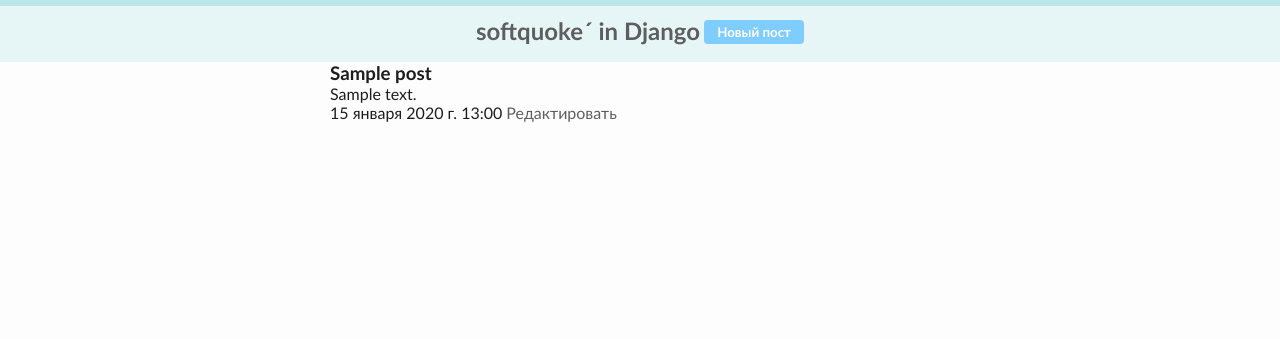
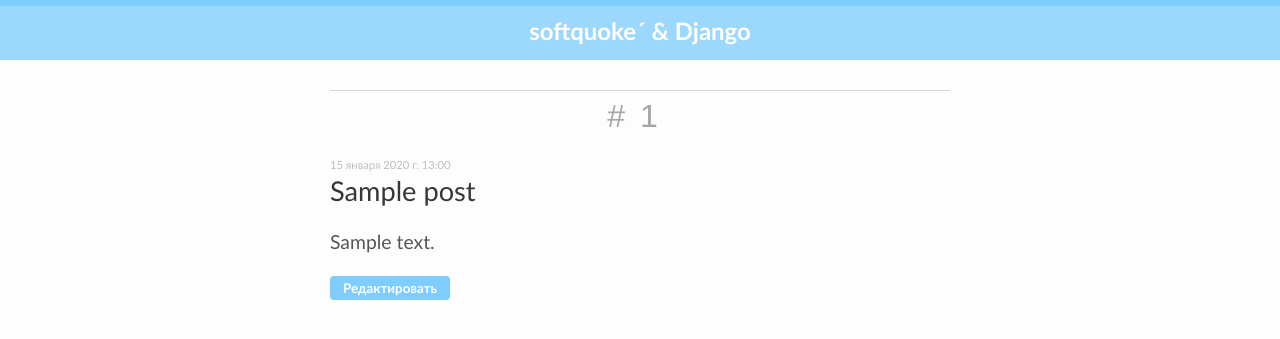
Before and after one commit to softquoke/blog, a Django app: page /post/1/ in a window 1280 px wide. Shown: the top 339 px of the page. Run offline with Django 4.2, Linux system fonts and the light colour scheme; a user stored in the database is signed in; tables that the repository leaves empty hold one stand-in row (values such as "Sample post").

Commit message:
new style

```diff
--- a/blog/main/static/css/index.css
+++ b/blog/main/static/css/index.css
@@ -2,6 +2,7 @@
     margin: 0;
     padding: 0;
     color: rgb(29, 29, 29);
+
 }
 
 a {
@@ -12,26 +13,22 @@
 
 a:hover {
     transition: 0.1s;
-
     color:rgb(34, 34, 34);
 }
 
-li, .post-title {
+li, .post {
     list-style: none;
     margin-bottom: 25px;
     line-height: 1.3;
-    /* border-top: 1px solid rgb(204, 204, 204); */
-    /* background-color: rgba(246, 246, 246, 0.5); */
-    padding: 10px;
 }
 
 header {
     padding-top: 10px;
     margin: 0 auto;
-    /* width: 500px; */
-    /* font-family: serif; */
-    background-color: rgba(165, 223, 225, 0.265);
-    border-top: 6px solid rgba(165, 223, 225, 0.665);
+    /* background-color: rgba(165, 223, 225, 0.265); */
+    background-color: rgba(127, 204, 255, 0.765);
+    border-top: 6px solid rgba(127, 204, 255, 0.965);
+    margin-bottom: 20px;
 }
 
 body {
@@ -42,16 +39,18 @@
 .container {
     position: relative;
     margin: 0 auto;
-    width: 70%;
+    width: 92%;
     max-width: 620px;
 }
 
 .content {
     position: relative;
+    padding: 10px 0px;
 }
 
 .header-container {
     text-align: center;
+    padding-bottom: 15px;
 }
 
 .functions {
@@ -59,13 +58,28 @@
     top: -3px;
     display:inline-block;
     margin: 0 auto;
-    padding-bottom: 15px;
+
 }
 
 .header-logo {
     display: inline-block;
     margin: 0 auto;
 }
+
+.logo {
+    transition: 0.5s;
+    color: white;
+    padding: 2px 15px;
+    border-radius: 5px;
+}
+
+.logo:hover {
+    transition: 1s;
+    color:rgb(3, 91, 180);
+    background-color: white;
+
+}
+
 .btn {
     font-family:'Gill Sans', 'Gill Sans MT', Calibri, 'Trebuchet MS', sans-serif;
     transition: 0.1s;
@@ -102,12 +116,10 @@
 
 .post-link:hover {
     transition: 0.1s;
-    /* background-color: rgba(225, 165, 186, 0.154); */
     color:rgb(29, 29, 29);
 }
 
 .posts {
-    margin: 50px 0;
     border-radius: 5px;
 }
 
--- /dev/null
+++ b/blog/main/static/css/post.css
@@ -0,0 +1,32 @@
+
+.numberOfPost {
+    border: none;
+    font-size: 2em;
+    font-weight: 100;
+    letter-spacing: 15px;
+    color: rgb(167, 166, 166);
+    font-family: "Helvetica Neue", Helvetica, Arial, sans-serif;;
+}
+
+.post-id {
+    text-align: center;
+    margin-bottom: 10px;
+}
+
+.post {
+    border-top: 1px solid rgb(216, 216, 216);
+    padding-top: 10px;
+}
+
+.post-title {
+    font-size: 1.7em;
+    color:rgb(55, 55, 55);
+}
+
+.post-text, .post-text > p {
+    margin: 20px 0px;
+    color: rgb(86, 86, 86);
+    font-weight: 400;
+    font-size: 1.1em;
+    text-align: justify;
+}
--- a/blog/main/static/js/countdown.js
+++ b/blog/main/static/js/countdown.js
@@ -2,7 +2,7 @@
 
 function main() {
     for (let i = 0; i < elements.length; i++) {
-        elements[i].textContent = ((elements[i].id) >>> 0).toString(2);
+        elements[i].textContent = "#"+((elements[i].id) >>> 0).toString(2);
     }
 }
 
--- a/blog/main/templates/main/base.html
+++ b/blog/main/templates/main/base.html
@@ -15,13 +15,8 @@
     <header>
         <div class="header-container">
             <div class="header-logo">
-                <h2><a href="{% url 'post_list' %}" target="">softquoke´ in Django</a></h2>
+                <h2><a href="{% url 'post_list' %}" target="" class="logo">softquoke´ & Django</a></h2>
             </div>
-            {% if user.is_authenticated%}
-                <div class="functions">
-                    <a href="{% url 'post_new' %}"><button class="btn btn-base">Новый пост</button></a>
-                </div>
-            {% endif %}
         </div>
     </header>
 
--- a/blog/main/templates/main/post_detail.html
+++ b/blog/main/templates/main/post_detail.html
@@ -1,11 +1,34 @@
 {% extends 'main/base.html' %}
 {% load static %}
 
+{% block links %}
+<script src="{% static 'js/countdown.js' %}"></script>
+<link rel="stylesheet" href="{% static 'css/post.css' %}">
+{% endblock links %}
+
+
 
 {% block content %}
-    <h3>{{ post.title }}</h3>
-    <p>{{ post.text }}</p>
-    {{post.created_date}}
-    <a href="{% url 'post_edit' pk=post.pk%}">Редактировать</a>
+
+<div class="post">
+
+    <div class="post-id">
+        <span class="numberOfPost" id="{{post.pk}}"></span>
+    </div>
+    <span class="publish_date">{{post.created_date}}</span> <br>
+    <a href="{% url 'post_detail' pk=post.pk %}" class="post-title">
+        {{ post.title }}
+    </a>
+    <div class="post-text">
+        <p>{{post.text}}</p>
+    </div>
+    {% comment %} <hr> {% endcomment %}
+</div>
+<div class="functions">
+    {% if user.is_authenticated%}
+        <a href="{% url 'post_new' %}"><button class="btn btn-base">Редактировать</button></a>
+    {% endif %}
+</div>
+
 
 {% endblock content %}
```
Also changed, not shown: blog/main/templates/main/post_list.html (+17 -1 lines), blog/main/static/img/editing.png (added), blog/main/static/img/writing.png (added).
